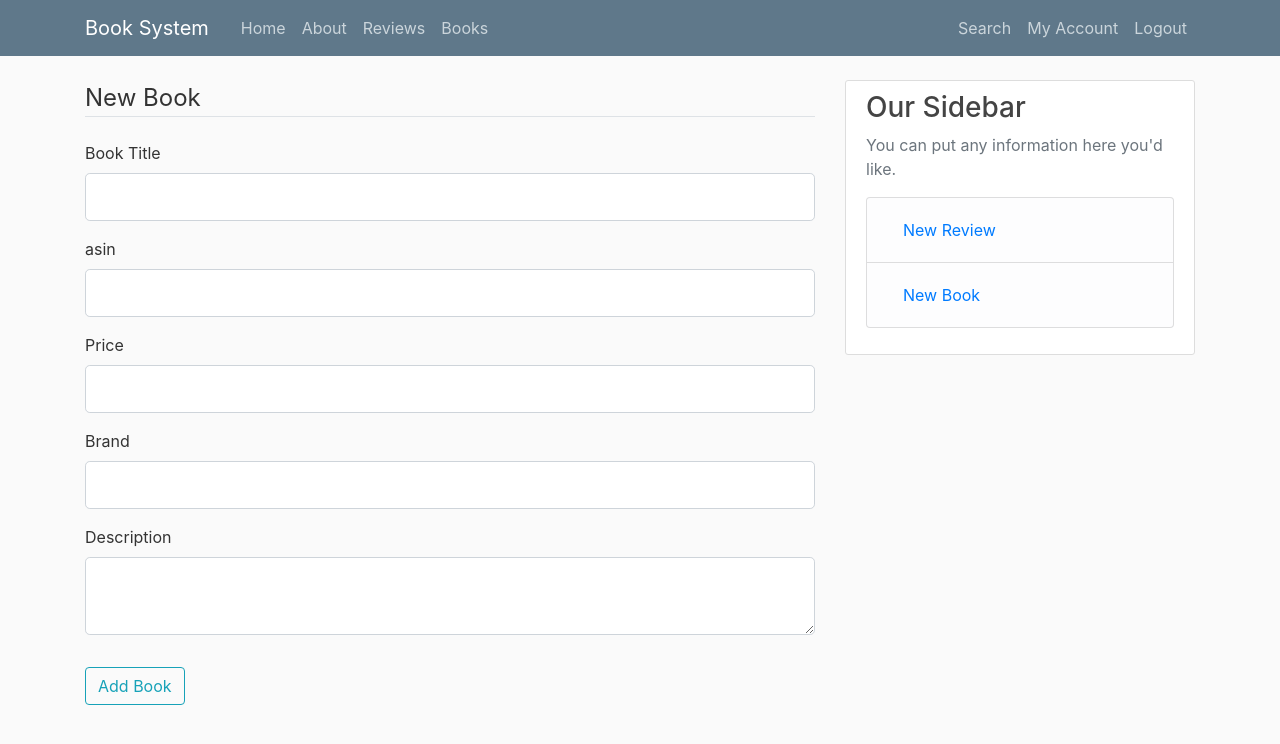
After one commit to jennyxu9801/flaskapp, a Flask app: page /book/new in a window 1280 px wide. The commit adds this page. Shown: the top 744 px of the page. Run offline with Flask 2, Linux system fonts and the light colour scheme; a user stored in the database is signed in.

Commit message:
only left with sort book by genres

```diff
--- a/flaskapp/posts/forms.py
+++ b/flaskapp/posts/forms.py
@@ -10,25 +10,25 @@ class PostForm(FlaskForm):
 
 class SearchForm(FlaskForm):
     category = SelectField('Category', validators=[DataRequired()],choices=[(1, 'Book'), (2, 'Author')])
-    content = TextAreaField('Content', validators=[DataRequired()])
+    content = StringField('Content', validators=[DataRequired()])
     search =   SubmitField('Search')
 
 class OrderByForm(FlaskForm):
-    orderby = SelectField('Order By',choices=[(1, 'Rating'), (2, 'Title')])
+    orderby = SelectField('Order By',choices=[(1, 'Rating(desc)'), (2, 'Rating(asc)')])
     gernes = SelectField('Gernes',choices=[(1, 'All'), (2, 'Title')])
     search =   SubmitField('Search')
 
-class ReviewForm(FlaskForm):
+class NewReviewForm(FlaskForm):
     bookTitle = StringField('Book Title', validators=[DataRequired()])
     rating = SelectField('Rating',validators=[DataRequired()],choices=[(1, '1'), (2, '2'),(3,'3'),(4,'4'),(5,'5')])
-    content = StringField('Summary', validators=[DataRequired()])
-    content = TextAreaField('Review', validators=[DataRequired()])
+    summary = StringField('Summary', validators=[DataRequired()])
+    review = TextAreaField('Review', validators=[DataRequired()])
     submit =   SubmitField('Post Review')
 
-class AddBookForm(FlaskForm):
+class NewBookForm(FlaskForm):
     title = StringField('Book Title', validators=[DataRequired()])
     asin = StringField('asin', validators=[DataRequired()])
     price = IntegerField('Price', validators=[DataRequired()])
     brand = StringField('Brand')
-    description = StringField('Description', validators=[DataRequired()])
+    description = TextAreaField('Description', validators=[DataRequired()])
     submit =   SubmitField('Add Book')
--- a/flaskapp/posts/routes.py
+++ b/flaskapp/posts/routes.py
@@ -3,7 +3,7 @@ from flask import (render_template, url_for, flash,
 from flask_login import current_user, login_required
 from flaskapp import db
 from flaskapp.models import Post, Book, Review
-from flaskapp.posts.forms import PostForm
+from flaskapp.posts.forms import PostForm,NewReviewForm,NewBookForm
 
 posts = Blueprint('posts',__name__)
 
@@ -72,33 +72,42 @@ def book(asin):
     return render_template('book.html', title='book.title', book=book, reviews= reviews)
 
 
-'''
+
 @posts.route("/review/new", methods=['GET', 'POST'])
 @login_required
 def new_review():
-    form = ReviewForm()
-    book = Book.query.filter_by(title=form.title.data).first_or_404()
-    reviewer = reviewer.query.filter_by()
-    if form.validate_on_submit():
-        review = Review(asin=book.asin,
-                    overall=form.rating.data, reviewerID=current_user)
-        db.session.add(post)
-        db.session.commit()
+    form = NewReviewForm()
 
-        flash('Your post has been created!', 'success')
-        return redirect(url_for('main.home'))
-    return render_template('create_post.html', title='New Post',
-                           form=form, legend="New Post")
+    try:
+        book = Book.query.filter_by(title=form.bookTitle.data).first()
+        if form.validate_on_submit():
+            review = Review(asin=book.asin,overall=form.rating.data, reviewerID=current_user.id,reviewText = form.review.data,summary=form.summary.data)
+            db.session.add(review)
+            db.session.commit()
 
+            flash('Your review has been created!', 'success')
+            return redirect(url_for('main.home'))
+        return render_template('new_review.html', title='New Review',
+                            form=form)
+    except AttributeError:
+        flash('The book does not exist, please add new book first!', 'warning')
+        return render_template('new_review.html', title='New Review',
+                            form=form)
 
-id = db.Column(db.Integer, primary_key = True)
-    asin = db.Column(db.String(100), db.ForeignKey('book.asin'),nullable=False)
-    helpful = db.Column(db.String(10))
-    overall = db.Column(db.Integer,  default = 0)
-    reviewText = db.Column(db.Text, default = 'No text')
-    reviewTime = db.Column(db.DateTime,  nullable=False, default = datetime.datetime.utcnow() + datetime.timedelta(hours=8))
-    reviewerID = db.Column(db.String(100), db.ForeignKey('reviewer.id'),nullable=False)
-    summary = db.Column(db.String(100) )
-    unixReviewTime = db.Column(db.String(100), default = int(datetime.datetime.now().timestamp()) )
-
-'''
+@posts.route("/book/new", methods=['GET', 'POST'])
+@login_required
+def new_book():
+    form = NewBookForm()
+    try:
+        if form.validate_on_submit():
+            book = Book(asin=form.asin.data,title=form.title.data, price=form.price.data,brand = form.brand.data,description=form.description.data)
+            db.session.add(book)
+            db.session.commit()
+            flash('New book has been added!', 'success')
+            return redirect(url_for('main.home'))
+        return render_template('new_book.html', title='New Book',
+                            form=form)
+    except AttributeError:
+        flash('The book does not exist, please add new book first!', 'warning')
+        return render_template('new_book.html', title='New Book',
+                            form=form)
--- a/flaskapp/templates/account.html
+++ b/flaskapp/templates/account.html
@@ -7,6 +7,8 @@
       <div class="media-body">
         <h2 class="account-heading">{{ current_user.username }}</h2>
         <p class="text-secondary">{{ current_user.email }}</p>
+        <a  href="{{ url_for('users.user_posts',username=current_user.username) }}">My Posts</a>
+
       </div>
     </div>
 
--- a/flaskapp/templates/layout.html
+++ b/flaskapp/templates/layout.html
@@ -32,18 +32,18 @@
                     <div class="navbar-nav mr-auto">
                         <a class="nav-item nav-link" href="{{url_for('main.home')}}">Home</a>
                         <a class="nav-item nav-link" href="{{url_for('main.about')}}">About</a>
-                        <a class="nav-item nav-link" href="{{url_for('main.search')}}">Search</a>
                         <a class="nav-item nav-link" href="{{url_for('main.review')}}">Reviews</a>
                         <a class="nav-item nav-link" href="{{url_for('main.book')}}">Books</a>
                     </div>
                     <!-- Navbar Right Side -->
                     <div class="navbar-nav">
                         {% if current_user.is_authenticated%}
-                        <a class="nav-item nav-link" href="{{url_for('posts.new_post')}}"> New Review</a>
+                        <a class="nav-item nav-link" href="{{url_for('main.search')}}">Search</a>
                         <a class="nav-item nav-link" href="{{url_for('users.account')}}">My Account</a>
                         <a class="nav-item nav-link" href="{{url_for('users.logout')}}">Logout</a>
 
                         {%else%}
+                        <a class="nav-item nav-link" href="{{url_for('main.search')}}">Search</a>
                         <a class="nav-item nav-link" href="{{url_for('users.login')}}">Login</a>
                         <a class="nav-item nav-link" href="{{url_for('users.register')}}">Register</a>
                         {%endif%}
@@ -72,10 +72,16 @@
                     <h3>Our Sidebar</h3>
                     <p class='text-muted'>You can put any information here you'd like.
                     <ul class="list-group">
+                        {% if current_user.is_authenticated%}
+                        <li class="list-group-item list-group-item-light"><a class="nav-item nav-link" href="{{url_for('posts.new_review')}}"> New Review</a></li>
+                        <li class="list-group-item list-group-item-light"> <a class="nav-item nav-link" href="{{url_for('posts.new_book')}}"> New Book</a></li>
+
+                        {%else%}
                         <li class="list-group-item list-group-item-light">Latest Book Reviews</li>
                         <li class="list-group-item list-group-item-light">Announcements</li>
                         <li class="list-group-item list-group-item-light">Calendars</li>
                         <li class="list-group-item list-group-item-light">etc</li>
+                        {%endif%}
                     </ul>
                     </p>
                 </div>
--- /dev/null
+++ b/flaskapp/templates/new_book.html
@@ -0,0 +1,103 @@
+{%extends "layout.html"%}
+
+{%block content%}
+<form method="POST" action="">
+    {{form.hidden_tag()}}
+    <fieldset class="form-group">
+        <legend class="border-bottom mb-4">New Book</legend>
+        <div class="form-group">
+            {{form.title.label(class="form-control-label")}}
+
+            {% if form.title.errors%}
+                {{form.title(class="form-control form-control-lg is-invalid")}}
+                <div class="invalid-feedback">
+                    {%for error in form.title.errors%}
+                    <span>
+                        {{error}}
+                    </span>
+                    {%endfor%}
+                </div>
+
+            {%else%}
+                {{form.title(class="form-control form-control-lg")}}
+
+            {%endif%}
+
+        </div>
+        <div class="form-group">
+            {{form.asin.label(class="form-control-label")}}
+            {% if form.asin.errors%}
+                {{form.asin(class="form-control form-control-lg is-invalid")}}
+                <div class="invalid-feedback">
+                    {%for error in form.asin.errors%}
+                    <span>
+                        {{error}}
+                    </span>
+                    {%endfor%}
+                </div>
+
+            {%else%}
+                {{form.asin(class="form-control form-control-lg")}}
+
+            {%endif%}
+        </div>
+        <div class="form-group">
+            {{form.price.label(class="form-control-label")}}
+            {% if form.price.errors%}
+                {{form.price(class="form-control form-control-lg is-invalid")}}
+                <div class="invalid-feedback">
+                    {%for error in form.price.errors%}
+                    <span>
+                        {{error}}
+                    </span>
+                    {%endfor%}
+                </div>
+
+            {%else%}
+                {{form.price(class="form-control form-control-lg")}}
+
+            {%endif%}
+        </div>
+        <div class="form-group">
+            {{form.brand.label(class="form-control-label")}}
+            {% if form.brand.errors%}
+                {{form.brand(class="form-control form-control-lg is-invalid")}}
+                <div class="invalid-feedback">
+                    {%for error in form.brand.errors%}
+                    <span>
+                        {{error}}
+                    </span>
+                    {%endfor%}
+                </div>
+
+            {%else%}
+                {{form.brand(class="form-control form-control-lg")}}
+
+            {%endif%}
+        </div>
+        <div class="form-group">
+            {{form.description.label(class="form-control-label")}}
+            {% if form.description.errors%}
+                {{form.description(class="form-control form-control-lg is-invalid")}}
+                <div class="invalid-feedback">
+                    {%for error in form.description.errors%}
+                    <span>
+                        {{error}}
+                    </span>
+                    {%endfor%}
+                </div>
+
+            {%else%}
+                {{form.description(class="form-control form-control-lg")}}
+
+            {%endif%}
+        </div>
+
+    </fieldset>
+    <div class="form-group">
+        {{form.submit(class="btn btn-outline-info")}}
+
+    </div>
+</form>
+
+{%endblock content%}
--- a/flaskapp/templates/user_posts.html
+++ b/flaskapp/templates/user_posts.html
@@ -1,7 +1,7 @@
 {%extends "layout.html"%}
 
 {%block content%}
-<h1 class="mb-3">Posts by {{user.username}} ({{posts.total}})</h1>
+<h3 class="article-title">Posts by {{user.username}} ({{posts.total}})</h3>
 {% for post in posts.items %}
 <article class="media content-section">
 	<img class="rounded-circle article-img" src="{{url_for('static',filename='profile_pics/'+post.author.image_file)}}">
@@ -11,7 +11,7 @@
 			<a class="mr-2" href="{{url_for('users.user_posts',username=post.author.username)}}">{{ post.author.username }}</a>
 			<small class="text-muted">{{ post.date_posted.strftime('%Y-%m-%d %H:%M') }}</small>
 		</div>
-		<h2><a class="article-title" href="{{url_for('posts.post',post_id=post.id)}}">{{ post.title }}</a></h2>
+		<h4><a class="article-title" href="{{url_for('posts.post',post_id=post.id)}}">{{ post.title }}</a></h4>
 		<p class="article-content">{{ post.content }}</p>
 	</div>
 </article>
```
Also changed, not shown: flaskapp/main/routes.py (+27 -25 lines), flaskapp/templates/about.html (+64 -1 lines), flaskapp/templates/book.html (+12 -8 lines), flaskapp/templates/books.html (+10 -4 lines), flaskapp/templates/new_review.html (added, +86 -0 lines), flaskapp/templates/orderby_rating.html (renamed from flaskapp/templates/orderby_result.html, +18 -3 lines), flaskapp/templates/search.html (+8 -9 lines), flaskapp/users/routes.py (+7 -1 lines).
